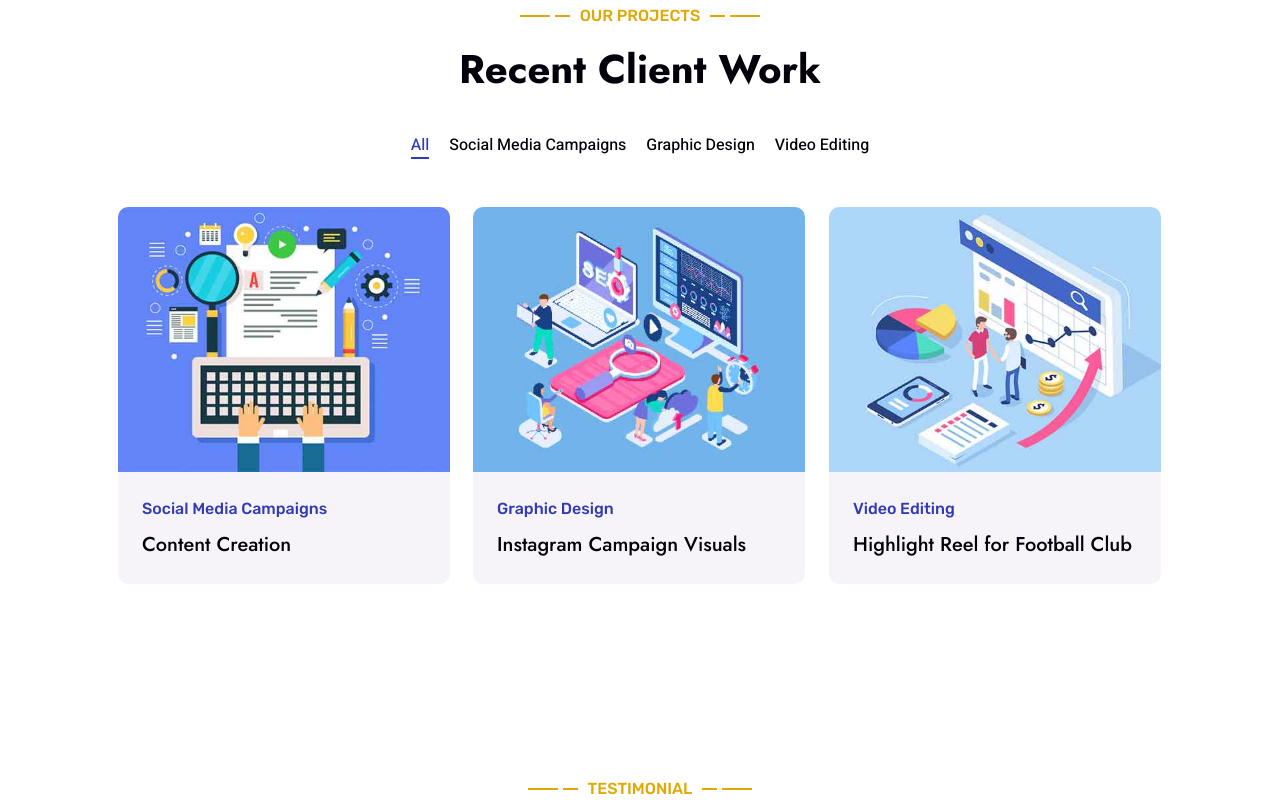
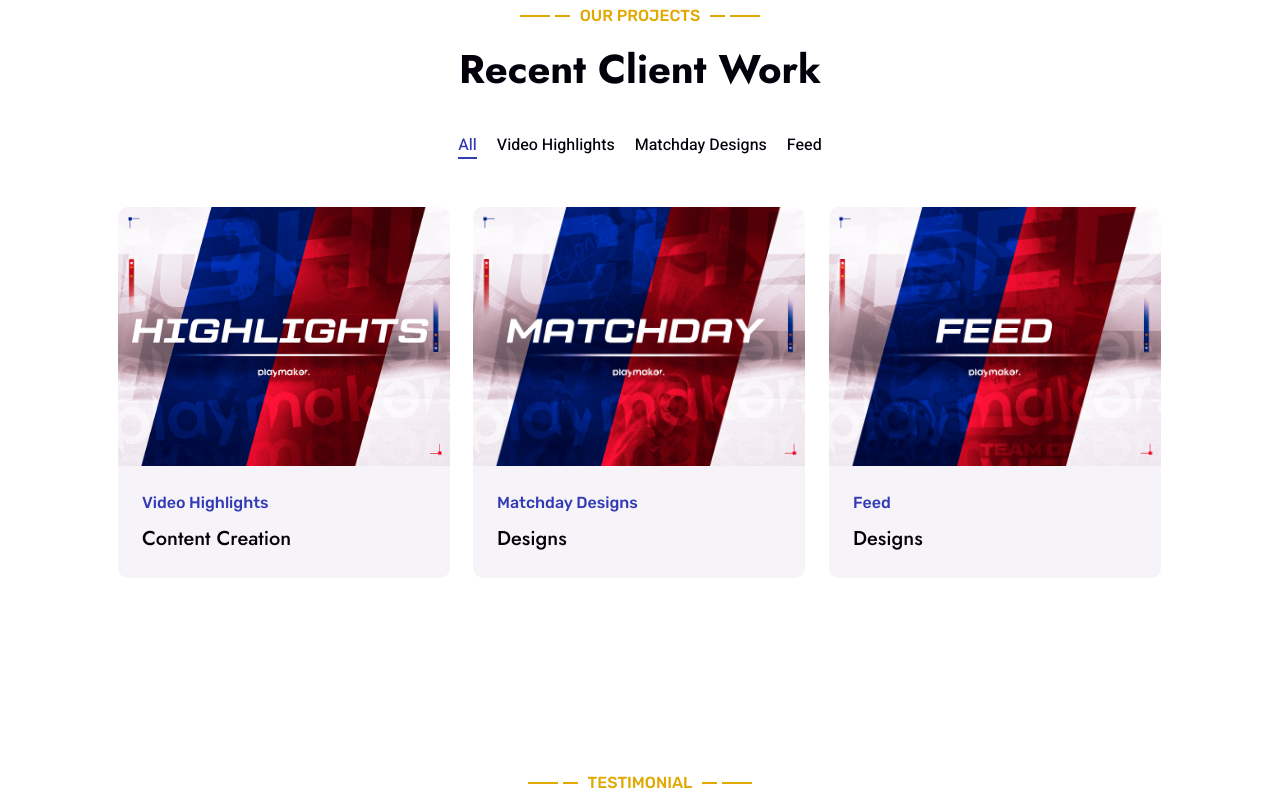
Before and after one commit to jevtasite/Playmaker-Group, a plain HTML site: page index.html in a window 1280 px wide. Shown: the part 4008-4817 px from the top of the page. Drawn offline with nearby package versions, Linux system fonts and the light colour scheme.

Commit message:
Added photos & links
Added photos & links

```diff
--- a/css/style.css
+++ b/css/style.css
@@ -884,7 +884,7 @@ p {
   transition: all 0.3s ease;
 }
 
-/* Shine effect */
+/* Team Shine effect */
 .team-item::before {
   content: "";
   position: absolute;
@@ -906,3 +906,17 @@ p {
 .team-item:hover::before {
   left: 125%;
 }
+
+/*** Contact ***/
+
+/* Only on mobile screens (up to 767.98px) */
+@media (max-width: 767.98px) {
+  #contact .col-md-6,
+  #contact .col-lg-3 {
+    text-align: center; /* Center all columns */
+  }
+
+  #contact .section-title {
+    justify-content: center; /* Center the underline spans if you have them styled with flex */
+  }
+}
--- a/index.html
+++ b/index.html
@@ -435,9 +435,9 @@
             <div class="col-12 text-center">
               <ul class="list-inline mb-5" id="portfolio-flters">
                 <li class="mx-2 active" data-filter="*">All</li>
-                <li class="mx-2" data-filter=".web">Social Media Campaigns</li>
-                <li class="mx-2" data-filter=".graphic">Graphic Design</li>
-                <li class="mx-2" data-filter=".video">Video Editing</li>
+                <li class="mx-2" data-filter=".web">Video Highlights</li>
+                <li class="mx-2" data-filter=".graphic">Matchday Designs</li>
+                <li class="mx-2" data-filter=".video">Feed</li>
               </ul>
             </div>
           </div>
@@ -453,25 +453,26 @@
                 <div class="position-relative overflow-hidden">
                   <img
                     class="img-fluid w-100"
-                    src="img/portfolio-1.jpg"
+                    src="img/portfolio-1.png"
                     alt="Client Website"
                   />
                   <div class="portfolio-overlay">
                     <a
                       class="btn btn-square btn-outline-light mx-1"
-                      href="img/portfolio-1.jpg"
+                      href="img/portfolio-1.png"
                       data-lightbox="portfolio"
                       ><i class="fa fa-eye"></i
                     ></a>
-                    <a class="btn btn-square btn-outline-light mx-1" href=""
+                    <a
+                      class="btn btn-square btn-outline-light mx-1"
+                      href="https://www.behance.net/gallery/228901797/Highlihts-Videos"
+                      target="_blank"
                       ><i class="fa fa-link"></i
                     ></a>
                   </div>
                 </div>
                 <div class="bg-light p-4">
-                  <p class="text-primary fw-medium mb-2">
-                    Social Media Campaigns
-                  </p>
+                  <p class="text-primary fw-medium mb-2">Video Highlights</p>
                   <h5 class="lh-base mb-0">Content Creation</h5>
                 </div>
               </div>
@@ -485,24 +486,27 @@
                 <div class="position-relative overflow-hidden">
                   <img
                     class="img-fluid w-100"
-                    src="img/portfolio-2.jpg"
+                    src="img/portfolio-2.png"
                     alt="Social Media Graphics"
                   />
                   <div class="portfolio-overlay">
                     <a
                       class="btn btn-square btn-outline-light mx-1"
-                      href="img/portfolio-2.jpg"
+                      href="img/portfolio-2.png"
                       data-lightbox="portfolio"
                       ><i class="fa fa-eye"></i
                     ></a>
-                    <a class="btn btn-square btn-outline-light mx-1" href=""
+                    <a
+                      class="btn btn-square btn-outline-light mx-1"
+                      href="https://www.behance.net/gallery/228901573/Matchday-Designs"
+                      target="_blank"
                       ><i class="fa fa-link"></i
                     ></a>
                   </div>
                 </div>
                 <div class="bg-light p-4">
-                  <p class="text-primary fw-medium mb-2">Graphic Design</p>
-                  <h5 class="lh-base mb-0">Instagram Campaign Visuals</h5>
+                  <p class="text-primary fw-medium mb-2">Matchday Designs</p>
+                  <h5 class="lh-base mb-0">Designs</h5>
                 </div>
               </div>
             </div>
@@ -515,24 +519,27 @@
                 <div class="position-relative overflow-hidden">
                   <img
                     class="img-fluid w-100"
-                    src="img/portfolio-3.jpg"
+                    src="img/portfolio-3.png"
                     alt="Video Editing"
                   />
                   <div class="portfolio-overlay">
                     <a
                       class="btn btn-square btn-outline-light mx-1"
-                      href="img/portfolio-3.jpg"
+                      href="img/portfolio-3.png"
                       data-lightbox="portfolio"
                       ><i class="fa fa-eye"></i
                     ></a>
-                    <a class="btn btn-square btn-outline-light mx-1" href=""
+                    <a
+                      class="btn btn-square btn-outline-light mx-1"
+                      href="https://www.behance.net/gallery/228901431/Feed"
+                      target="_blank"
                       ><i class="fa fa-link"></i
                     ></a>
                   </div>
                 </div>
                 <div class="bg-light p-4">
-                  <p class="text-primary fw-medium mb-2">Video Editing</p>
-                  <h5 class="lh-base mb-0">Highlight Reel for Football Club</h5>
+                  <p class="text-primary fw-medium mb-2">Feed</p>
+                  <h5 class="lh-base mb-0">Designs</h5>
                 </div>
               </div>
             </div>
@@ -719,21 +726,21 @@
                 <div class="col-4">
                   <img
                     class="img-fluid gallery-img"
-                    src="img/portfolio-1.jpg"
+                    src="img/gallery-1.png"
                     alt="Image"
                   />
                 </div>
                 <div class="col-4">
                   <img
                     class="img-fluid gallery-img"
-                    src="img/portfolio-2.jpg"
+                    src="img/gallery-2.png"
                     alt="Image"
                   />
                 </div>
                 <div class="col-4">
                   <img
                     class="img-fluid gallery-img"
-                    src="img/portfolio-6.jpg"
+                    src="img/gallery-3.png"
                     alt="Image"
                   />
                 </div>
```
Also changed, not shown: img/gallery-1.png (added), img/gallery-2.png (added), img/gallery-3.png (added), img/portfolio-1.png (added), img/portfolio-2.png (added), img/portfolio-3.png (added).
